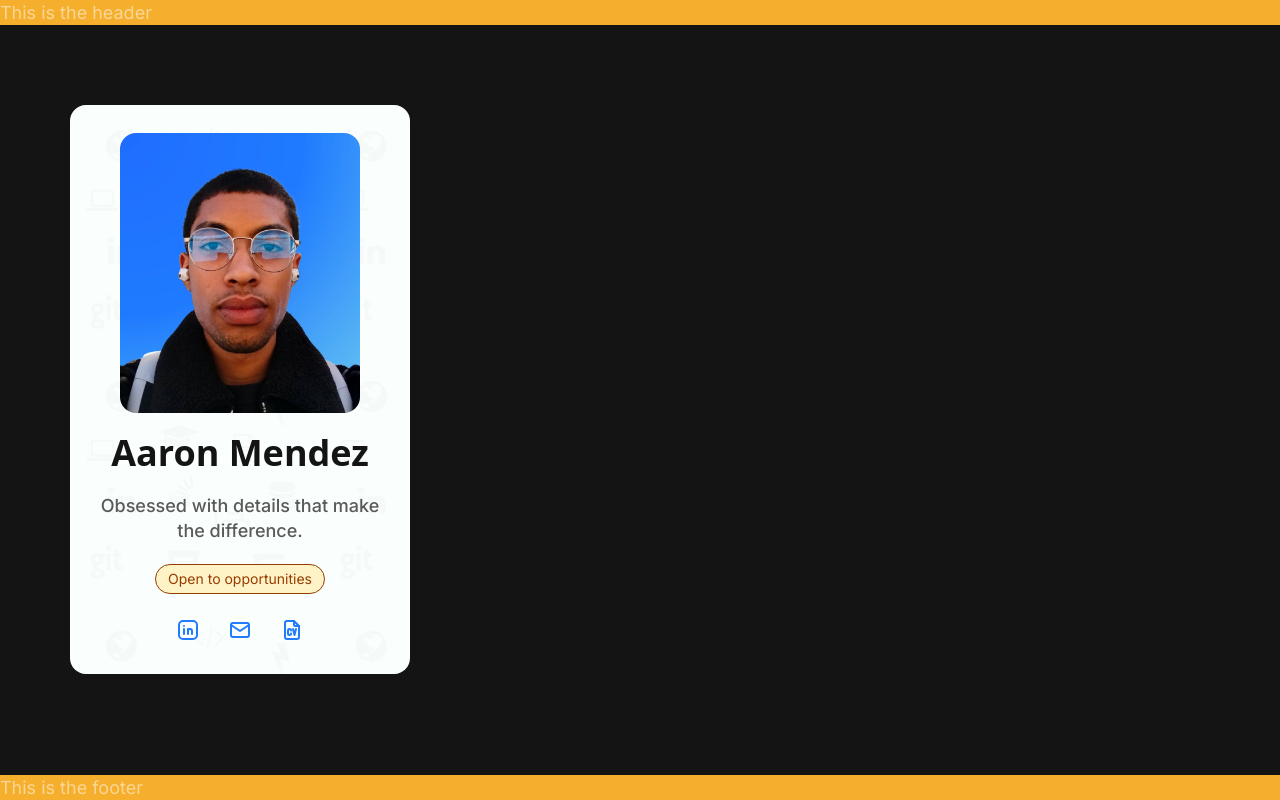
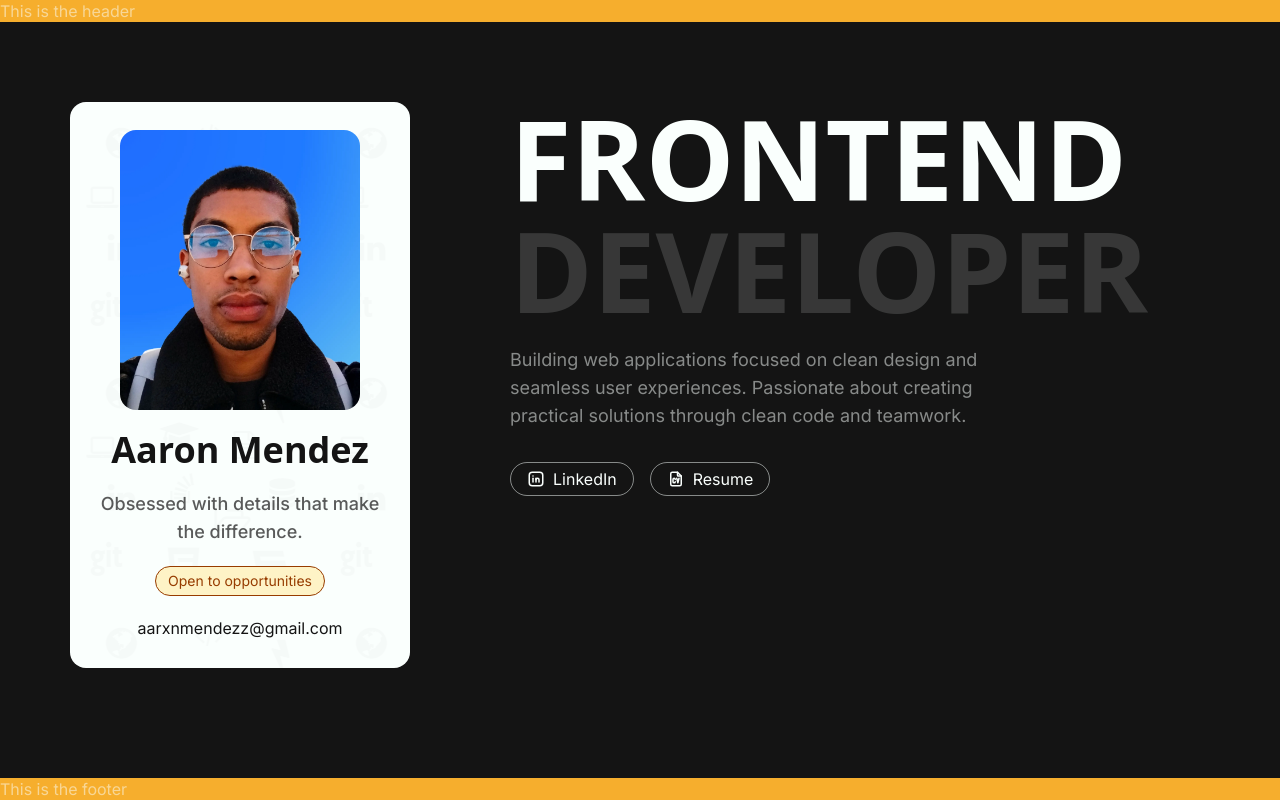
Before and after one commit to aarxnmendez/portfolio, an Astro site: page / in a window 1280 px wide. Built offline with nearby package versions, Linux system fonts and the light colour scheme; Astro itself is replaced by a stand-in of ours; a web font is replaced by a local one.

Commit message:
feat: implement hero section and update profile card
- Add hero section with title, description, and CTA buttons
- Replace contact icons in profile card with simple email text link
- Update default paragraph font size in global styles
- Add LinkedIn and CV/Resume buttons with proper icons and aria-labels
- Ensure consistent styling and accessibility across both languages

```diff
--- a/src/layouts/Layout.astro
+++ b/src/layouts/Layout.astro
@@ -42,12 +42,13 @@ const t = {
     profileAlt: "Aaron Mendez - Web Developer",
     name: "Aaron Mendez",
     cardDescription: "Obsessed with details that make the difference.",
-    cvFile: "/Aaron_Mendez_CV_EN.pdf",
     availability: {
       available: "Available for work",
       listening: "Open to opportunities",
       unavailable: "Not available"
-    }
+    },
+    mailTitle: "Send email to Aaron Mendez",
+    mailLabel: "Send email to Aaron Mendez"
   },
   es: {
     header: "Este es el header",
@@ -55,12 +56,13 @@ const t = {
     profileAlt: "Aarón Méndez - Desarrollador Web",
     name: "Aarón Méndez",
     cardDescription: "Obsesionado con los detalles que marcan la diferencia.",
-    cvFile: "/Aaron_Mendez_CV_ES.pdf",
     availability: {
       available: "Disponible para trabajar",
       listening: "Escucho ofertas",
       unavailable: "No disponible"
-    }
+    },
+    mailTitle: "Enviar correo a Aarón Méndez",
+    mailLabel: "Enviar correo a Aarón Méndez"
   }
 }[lang];
 
@@ -83,7 +85,7 @@ const seoData: Record<"en" | "es", SeoData> = {
     canonical: siteUrl,
   },
   es: {
-    title: "Aaron Mendez - Desarrollador Web",
+    title: "Aarón Méndez - Desarrollador Web",
     description:
       "Desarrollador Web con experiencia en PHP, JavaScript, React y tecnologías web modernas. Estudiante de Ingeniería Informática creando soluciones web innovadoras.",
     keywords:
@@ -158,38 +160,20 @@ const currentSeo: SeoData = seoData[lang];
               <h2 class="!text-background text-center !text-4xl">
                 {t.name}
               </h2>
-              <p class="!text-background/70 !opacity-100 text-center !font-medium">
+              <p class="!text-background/70 !opacity-100 !text-lg text-center !font-medium">
                 {t.cardDescription}
               </p>
               <div class={`inline-flex items-center justify-center px-3 py-1 w-full max-w-max text-sm rounded-full whitespace-nowrap ${currentStyles.text} ${currentStyles.bg} border ${currentStyles.border}`}>
                 {t.availability[availabilityStatus]}
               </div>
-              <div class="flex flex-row justify-center gap-5">
-                <a
-                  href="https://linkedin.com/in/aaron-mendez"
-                  target="_blank"
-                  class="text-primary p-1 hover:bg-background/10 rounded-lg transition-colors duration-200"
-                  aria-label="LinkedIn"
-                >
-                  <Icons name="linkedin" size={24} color="#207bff" />
-                </a>
-                <a
-                  href="mailto:aarxnmendezz@gmail.com"
-                  class="text-primary p-1 hover:bg-background/10 rounded-lg transition-colors duration-200"
-                  aria-label="Email"
-                >
-                  <Icons name="mail" size={24} color="#207bff" />
-                </a>
-                <a
-                  href={t.cvFile}
-                  target="_blank"
-                  rel="noopener noreferrer"
-                  class="text-primary p-1 hover:bg-background/10 rounded-lg transition-colors duration-200"
-                  aria-label="Open CV in new tab"
-                >
-                  <Icons name="cv" size={24} color="#207bff" />
-                </a>
-              </div>
+              <a
+                href="mailto:aarxnmendezz@gmail.com"
+                title={t.mailTitle}
+                class="text-background hover:underline"
+                aria-label={t.mailLabel}
+              >
+                aarxnmendezz@gmail.com
+              </a>
             </div>
           </div>
         </section>
--- a/src/pages/es/index.astro
+++ b/src/pages/es/index.astro
@@ -1,7 +1,37 @@
 ---
 import Layout from "@/layouts/Layout.astro";
+import Icons from "@/components/Icons.astro";
 ---
 
 <Layout lang="es">
-  <main></main>
+  <article class="flex flex-col">
+    <h1>FRONTEND<br /><span class="opacity-15">DEVELOPER</span></h1>
+    <p class="mt-5 max-w-lg !text-lg">
+      Desarrollo aplicaciones web con enfoque en diseño limpio y experiencias de
+      usuario. Priorizo soluciones útiles, código sencillo y colaboración
+      eficiente.
+    </p>
+    <nav class="flex flex-row flex-wrap mt-8 gap-4">
+      <a
+        href="https://www.linkedin.com/in/aaronmendezz/"
+        target="_blank"
+        rel="noopener noreferrer"
+        aria-label="Visitar perfil de LinkedIn"
+        class="flex flex-row gap-2 justify-center items-center px-4 py-1 text-surface hover:text-background bg-none hover:bg-surface rounded-full border border-surface/50"
+      >
+        <Icons name="linkedin" size={18} />
+        LinkedIn
+      </a>
+      <a
+        href="/Aaron_Mendez_CV_ES.pdf"
+        target="_blank"
+        rel="noopener noreferrer"
+        class="flex flex-row gap-2 justify-center items-center px-4 py-1 text-surface hover:text-background bg-none hover:bg-surface rounded-full border border-surface/50"
+        aria-label="Abrir currículum en PDF"
+      >
+        <Icons name="cv" size={18} />
+        Currículum
+      </a>
+    </nav>
+  </article>
 </Layout>
--- a/src/pages/index.astro
+++ b/src/pages/index.astro
@@ -1,7 +1,37 @@
 ---
 import Layout from "@/layouts/Layout.astro";
+import Icons from "@/components/Icons.astro";
 ---
 
 <Layout lang="en">
-  <main></main>
+  <article class="flex flex-col">
+    <h1>FRONTEND<br /><span class="opacity-15">DEVELOPER</span></h1>
+    <p class="mt-5 max-w-lg !text-lg">
+      Building web applications focused on clean design and seamless user
+      experiences. Passionate about creating practical solutions through clean
+      code and teamwork.
+    </p>
+    <nav class="flex flex-row flex-wrap mt-8 gap-4">
+      <a
+        href="https://www.linkedin.com/in/aaronmendezz/"
+        target="_blank"
+        rel="noopener noreferrer"
+        aria-label="Visit LinkedIn profile"
+        class="flex flex-row gap-2 justify-center items-center px-4 py-1 text-surface hover:text-background bg-none hover:bg-surface rounded-full border border-surface/50"
+      >
+        <Icons name="linkedin" size={18} />
+        LinkedIn
+      </a>
+      <a
+        href="/Aaron_Mendez_CV_EN.pdf"
+        target="_blank"
+        rel="noopener noreferrer"
+        class="flex flex-row gap-2 justify-center items-center px-4 py-1 text-surface hover:text-background bg-none hover:bg-surface rounded-full border border-surface/50"
+        aria-label="Open resume in PDF"
+      >
+        <Icons name="cv" size={18} />
+        Resume
+      </a>
+    </nav>
+  </article>
 </Layout>
--- a/src/styles/global.css
+++ b/src/styles/global.css
@@ -66,7 +66,7 @@ h3 {
 p {
   color: var(--color-surface);
   font-family: var(--font-sans);
-  font-size: 1.125rem;
+  font-size: 1rem;
   font-weight: 400;
   line-height: 1.4;
   opacity: 0.5;
```
